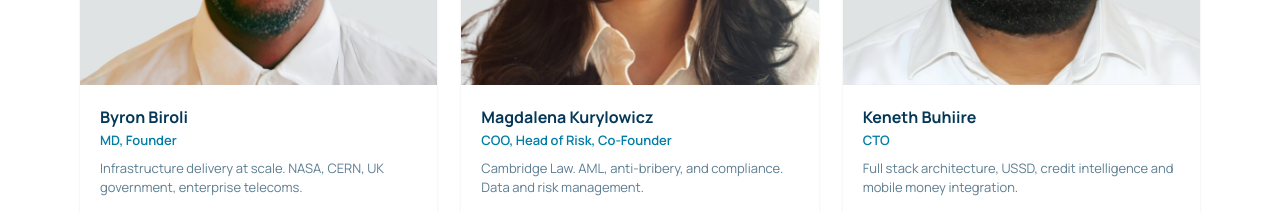
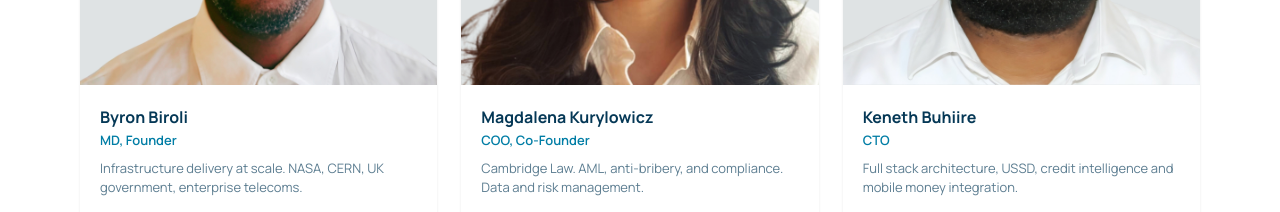
Before and after one commit to ivanyiga/sendu_mvp_website_ivan, a Nuxt app: page / in a window 1280 px wide. Shown: the part 2480-2692 px from the top of the page. Built offline with nearby package versions, Linux system fonts and the light colour scheme.

Commit message:
A3: Change title from "COO, Head of Risk, Co-Founder" to "COO, Co-Founder".

```diff
--- a/components/TeamSection.vue
+++ b/components/TeamSection.vue
@@ -9,7 +9,7 @@ const team = [
   },
   {
     name: "Magdalena Kurylowicz",
-    title: "COO, Head of Risk, Co-Founder",
+    title: "COO, Co-Founder",
     credential: "Cambridge Law. AML, anti-bribery, and compliance. Data and risk management.",
     photoUrl: "/team-magdalena.jpg",
     linkedInUrl: "https://www.linkedin.com/in/magdalenakurylowicz/"
```
